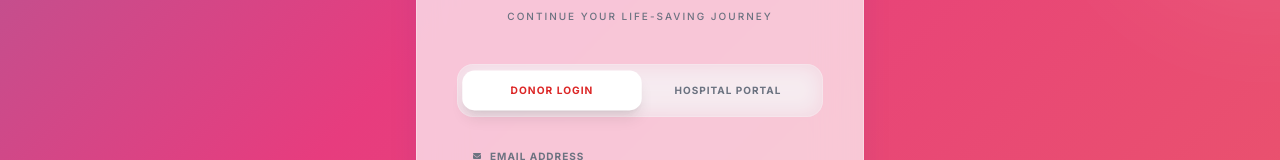
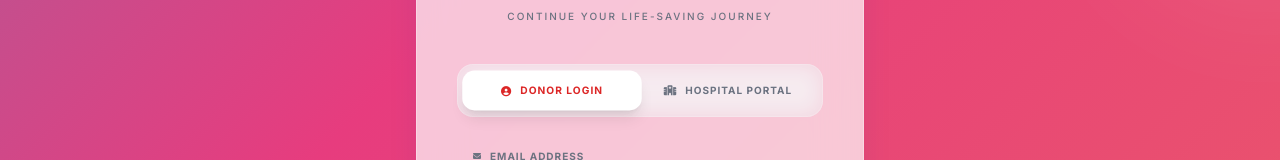
Before and after one commit to sourabh-sahu-08/lifelink-react, a React (Vite) app in the folder frontend/: page /login in a window 1280 px wide. Shown: the part 211-371 px from the top of the page. Built offline with nearby package versions, Linux system fonts and the light colour scheme; no server answers.

Commit message:
Add icons to role selection buttons in Login and Signup

```diff
--- a/frontend/src/pages/Login.jsx
+++ b/frontend/src/pages/Login.jsx
@@ -73,15 +73,17 @@ const Login = () => {
                         <button
                             type="button"
                             onClick={() => setRole('donor')}
-                            className={`flex-1 py-3 rounded-xl font-black text-[10px] uppercase tracking-widest transition-all duration-300 ${role === 'donor' ? 'bg-white shadow-lg text-red-600 scale-[1.02]' : 'text-gray-500 hover:text-gray-700'}`}
+                            className={`flex-1 py-3 rounded-xl font-black text-[10px] uppercase tracking-widest transition-all duration-300 flex items-center justify-center gap-2 ${role === 'donor' ? 'bg-white shadow-lg text-red-600 scale-[1.02]' : 'text-gray-500 hover:text-gray-700'}`}
                         >
+                            <i className="fas fa-user-circle"></i>
                             Donor Login
                         </button>
                         <button
                             type="button"
                             onClick={() => setRole('hospital')}
-                            className={`flex-1 py-3 rounded-xl font-black text-[10px] uppercase tracking-widest transition-all duration-300 ${role === 'hospital' ? 'bg-white shadow-lg text-red-600 scale-[1.02]' : 'text-gray-500 hover:text-gray-700'}`}
+                            className={`flex-1 py-3 rounded-xl font-black text-[10px] uppercase tracking-widest transition-all duration-300 flex items-center justify-center gap-2 ${role === 'hospital' ? 'bg-white shadow-lg text-red-600 scale-[1.02]' : 'text-gray-500 hover:text-gray-700'}`}
                         >
+                            <i className="fas fa-hospital-alt"></i>
                             Hospital Portal
                         </button>
                     </div>
--- a/frontend/src/pages/Signup.jsx
+++ b/frontend/src/pages/Signup.jsx
@@ -105,16 +105,18 @@ const Signup = () => {
                             <button
                                 type="button"
                                 onClick={() => setFormData({ ...formData, role: 'donor' })}
-                                className={`flex-1 py-3.5 rounded-xl font-black text-[10px] uppercase tracking-widest transition-all duration-300 ${formData.role === 'donor' ? 'bg-white shadow-lg text-red-600 scale-[1.02]' : 'text-gray-500 hover:text-gray-700'}`}
+                                className={`flex-1 py-3.5 rounded-xl font-black text-[10px] uppercase tracking-widest transition-all duration-300 flex items-center justify-center gap-2 ${formData.role === 'donor' ? 'bg-white shadow-lg text-red-600 scale-[1.02]' : 'text-gray-500 hover:text-gray-700'}`}
                             >
-                                <i className="fas fa-user-heart mr-2"></i> Donor
+                                <i className="fas fa-user-heart"></i>
+                                Donor
                             </button>
                             <button
                                 type="button"
                                 onClick={() => setFormData({ ...formData, role: 'hospital' })}
-                                className={`flex-1 py-3.5 rounded-xl font-black text-[10px] uppercase tracking-widest transition-all duration-300 ${formData.role === 'hospital' ? 'bg-white shadow-lg text-red-600 scale-[1.02]' : 'text-gray-500 hover:text-gray-700'}`}
+                                className={`flex-1 py-3.5 rounded-xl font-black text-[10px] uppercase tracking-widest transition-all duration-300 flex items-center justify-center gap-2 ${formData.role === 'hospital' ? 'bg-white shadow-lg text-red-600 scale-[1.02]' : 'text-gray-500 hover:text-gray-700'}`}
                             >
-                                <i className="fas fa-hospital mr-2"></i> Hospital
+                                <i className="fas fa-hospital"></i>
+                                Hospital
                             </button>
                         </div>
 
```
